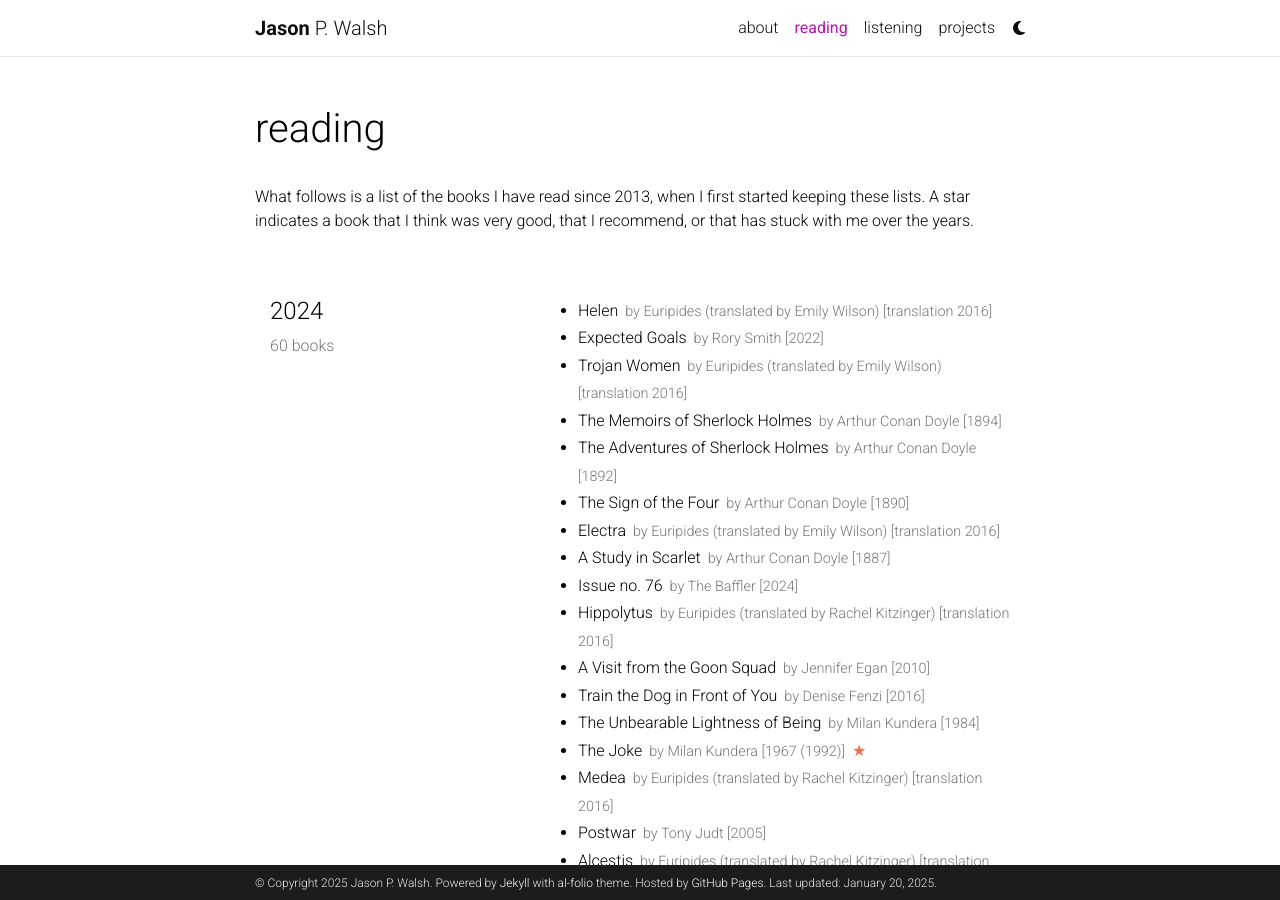
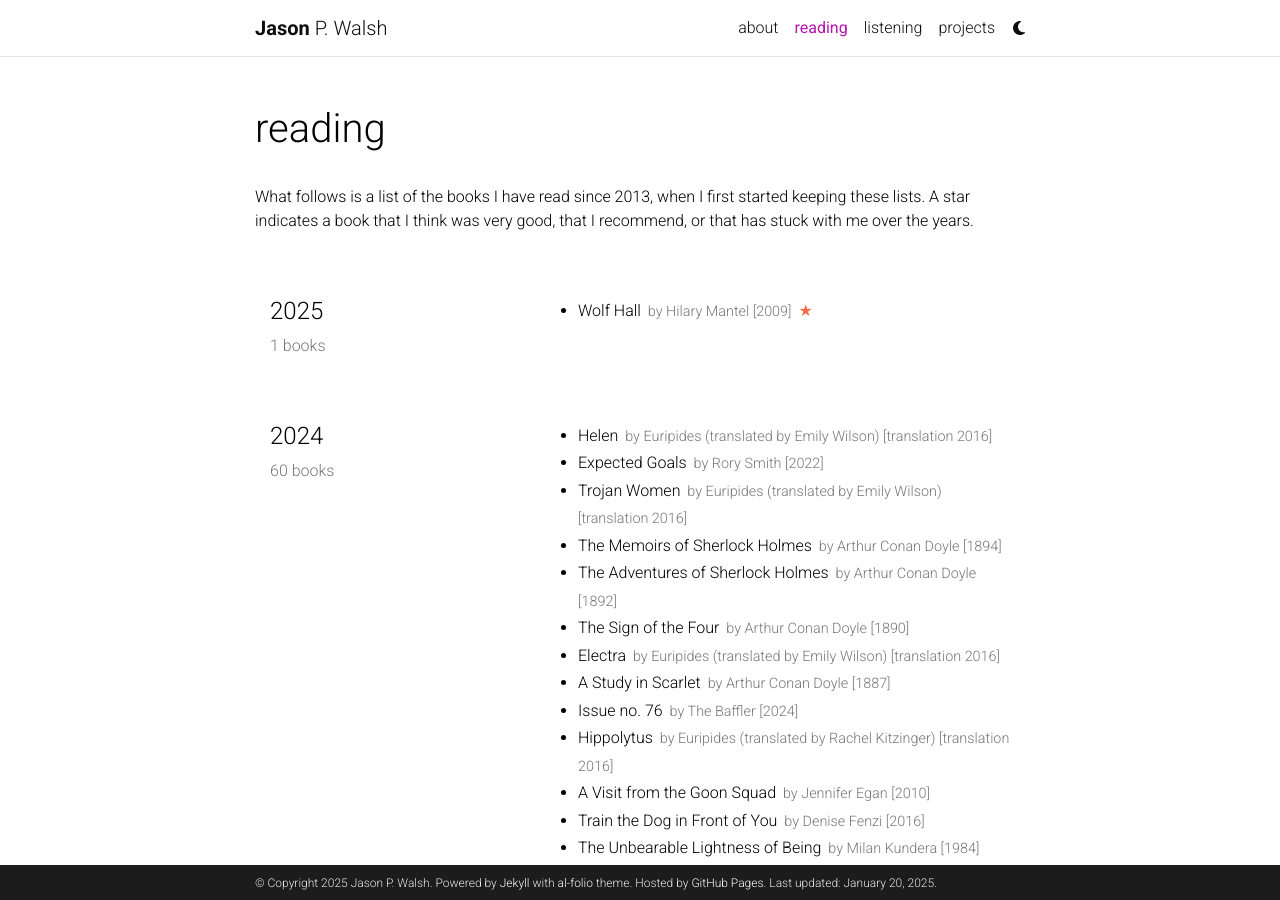
Before and after one commit to jwals23/jwals23.github.io, a Jekyll site: the page built from _pages/reading.md, in a window 1280 px wide and 900 px high. Built offline with Jekyll 4.4.1, drawn with Linux system fonts in a browser that asks for light colours; comment, search, counter and statistics services are not loaded; a style sheet for code colours, icons or effects is not loaded.

Commit message:
Update reading.yml

```diff
--- a/_data/reading.yml
+++ b/_data/reading.yml
@@ -1,4 +1,11 @@
 list:
+  - year: "2025"
+    books:
+      - title: Wolf Hall
+        author: Hilary Mantel
+        year: 2009
+        star: yes
+
   - year: "2024"
     books:
       - title: Helen
```
